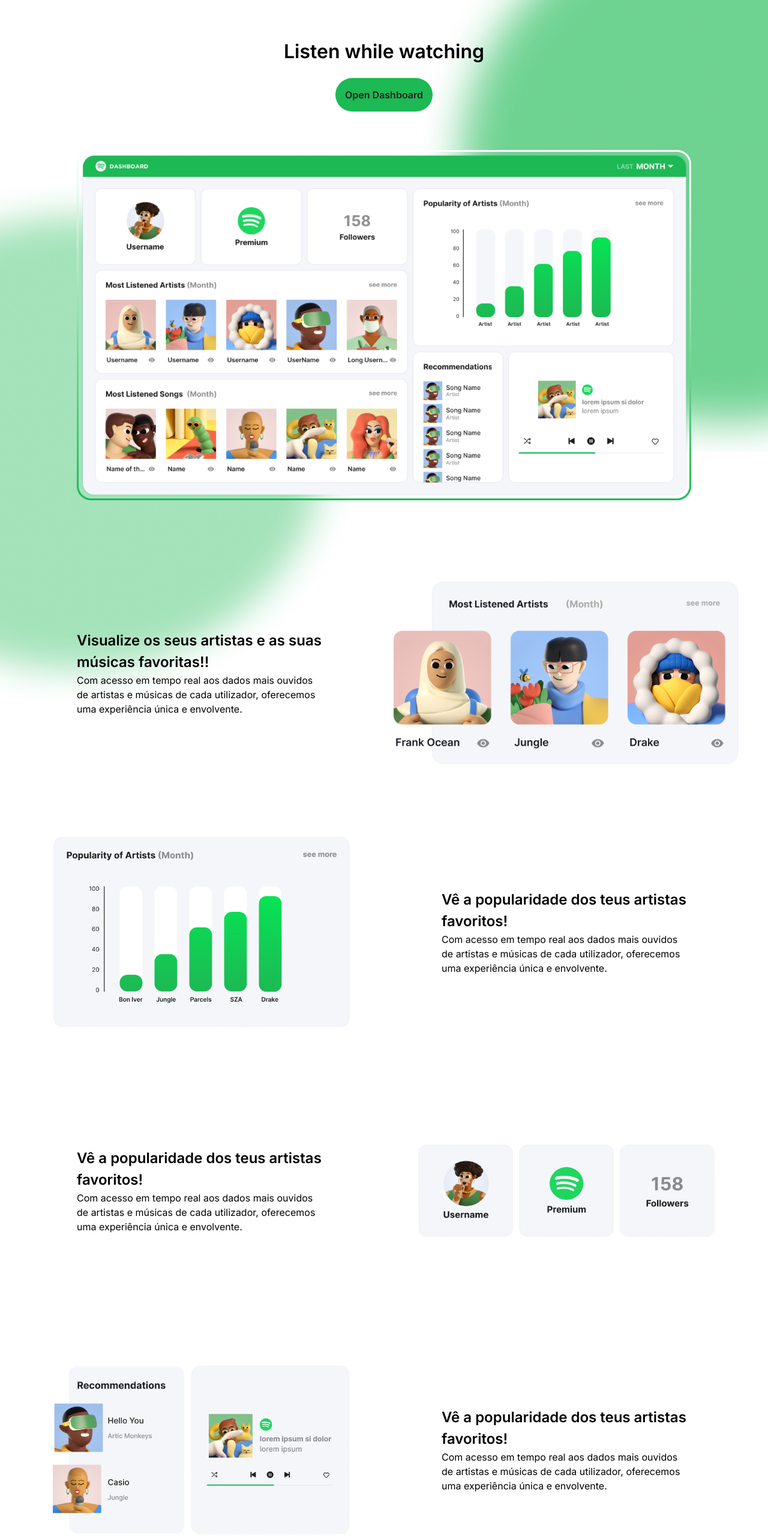
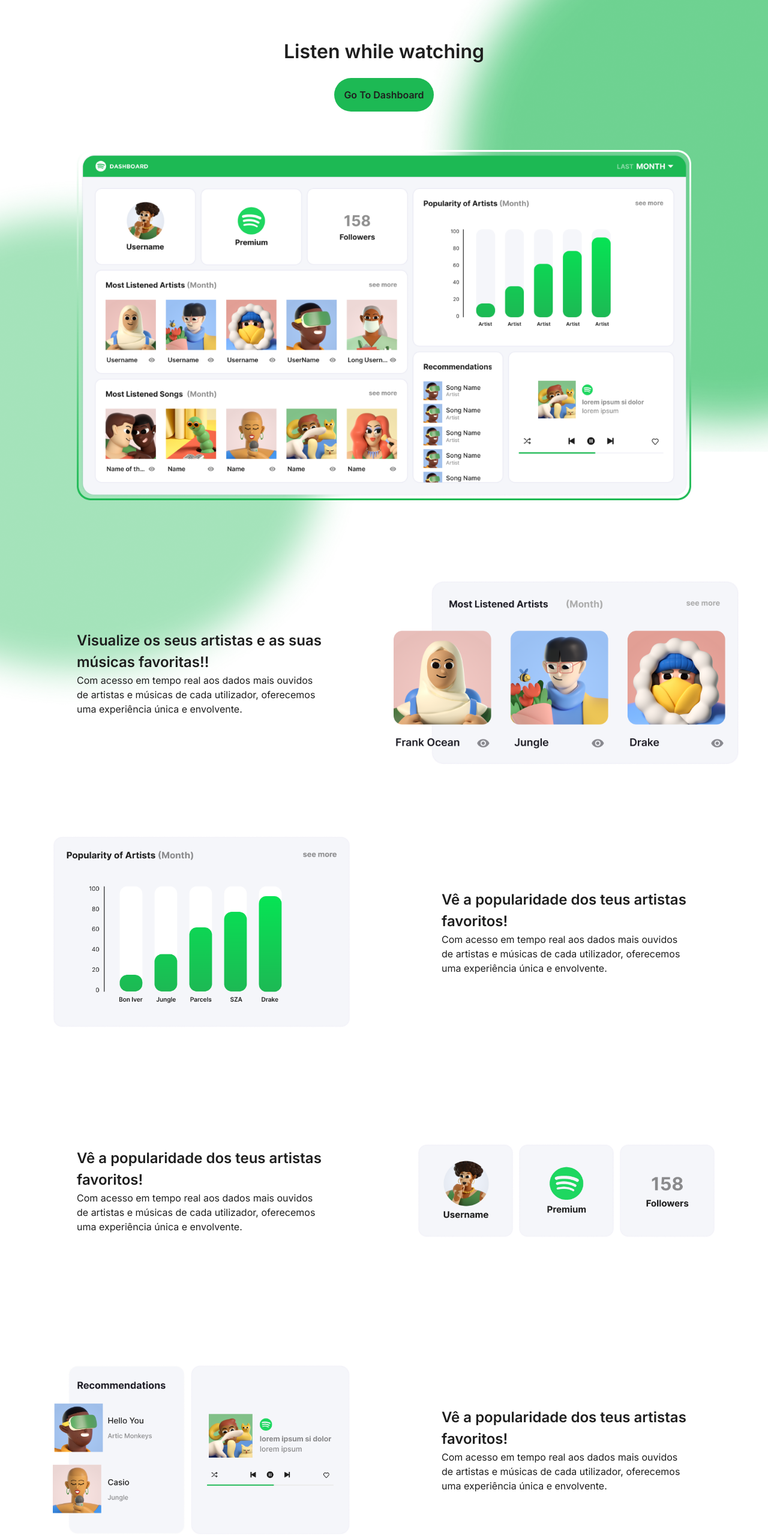
Before and after one commit to AndreRodrigues884/Spotify-Final, a Vue app: page /landpage in a window 1280 px wide. Shown: the part 82-2646 px from the top of the page at 60% size. Built offline with nearby package versions, Linux system fonts and the light colour scheme.

Commit message:
landingPage improvements & 1st API call with .env file

```diff
--- a/src/App.vue
+++ b/src/App.vue
@@ -5,10 +5,4 @@
   <router-view></router-view>
 </template>
 <style>
-html.dark {
-  color-scheme: dark;
-  background: #1F1D31;
-}
-
-
 </style>
--- a/src/assets/main.css
+++ b/src/assets/main.css
@@ -11,6 +11,7 @@
     --color-primary: 255 255 255;
     --color-secondary: 30 30 30;
     --color-bg: 245 246 250;
+    --color-bg-landing: 255 255 255;
     --shadow: 0px 0px 4px 0px rgba(97, 91, 172, 0.25);
     /*  */
     --borderRadius: 1.25rem;
@@ -30,6 +31,7 @@
       --color-primary: 29 28 37;
       --color-secondary: 243 243 243;
       --color-bg: 21 19 29;
+      --color-bg-landing: 31 29 49;
       --shadow: 0px 0px 4px 0px rgba(219, 219, 219, 0.25);
     }
   }
--- /dev/null
+++ b/src/stores/apiBody.js
@@ -0,0 +1 @@
+/* API Call will go here */
--- a/src/stores/counter.js
+++ /dev/null
@@ -1 +0,0 @@
-/* pinia will go here */
--- /dev/null
+++ b/src/views/API.vue
@@ -0,0 +1,37 @@
+<template>
+  <div v-for="apiData in apiBody" :key="apiData.id">
+    <h1 class="bg-c_accent">{{ apiData.title }}</h1>
+    <p>{{ apiData.body }}</p>
+  </div>
+</template>
+
+<script>
+export default {
+  data() {
+    return {
+      apiBody: [],
+    };
+  },
+  beforeMount() {
+    this.getPost().then((data) => {
+      this.apiBody = data;
+    });
+  },
+  methods: {
+    async getPost() {
+      const apiToken = import.meta.env.VUE_APP_API_TOKEN;
+
+      const response = await fetch(
+        "https://api.spotify.com/v1/tracks/11dFghVXANMlKmJXsNCbNl?market=ES",
+        {
+          headers: {
+            Authorization: `Bearer ${apiToken}`,
+          },
+        }
+      );
+      const data = await response.json();
+      return data;
+    },
+  },
+};
+</script>
--- a/src/views/LandPage.vue
+++ b/src/views/LandPage.vue
@@ -1,50 +1,98 @@
 <template>
-  <img class="absolute top-0 right-0 w-1/2 z-0" src="../assets/images/circle_1.png">
-  <img class="absolute top-96 left-0 w-1/2 z-0" src="../assets/images/circle_2.png">
+  <!-- BG Images -->
+  <img
+    class="absolute top-0 right-0 w-1/2 z-0"
+    src="../assets/images/circle_1.png"
+  />
+  <img
+    class="absolute top-96 left-0 w-1/2 z-0"
+    src="../assets/images/circle_2.png"
+  />
 
-  <main>
-    <header class="grid grid-cols-1 w-screen p-c_bodyP ">
+  <!-- Content -->
+
+  <main class="bg-c_bg_landing">
+    <header class="grid grid-cols-1 w-screen p-c_bodyP">
       <span class="flex flex-col col-span-2 w-full z-10">
-        <img @click="toggleDark()" class="w-10 h-10" :src="images[modeActive].imgLogo">
+        <img class="w-10 h-10" :src="images[modeActive].imgLogo" />
         <span class="gap-c_gap w-full flex flex-col items-center pt-16">
-          <p class="text-[24px] font-semibold | md:text-[32px]">Listen while watching </p>
-          <router-link to="/home"><button
-              class="text-[12px] font-semibold bg-c_accent p-4 rounded-full text-c_secondary | md:text-[16px]">Open
-              Dashboard</button></router-link>
+          <p
+            class="text-[24px] font-semibold text-c_secondary | md:text-[32px]"
+          >
+            Listen while watching
+          </p>
+          <router-link to="/home"
+            ><button
+              class="text-[12px] hover:scale-110 transition-transform font-semibold bg-c_accent p-4 rounded-full text-c_secondary | md:text-[16px]"
+            >
+              Go To Dashboard
+            </button></router-link
+          >
         </span>
         <span class="flex justify-center w-full">
-          <img class="pt-16 p-0 w-[80vw] | sm_p-8" :src="images[modeActive].imgDashboard">
+          <img
+            class="pt-16 p-0 w-[80vw] | sm_p-8"
+            :src="images[modeActive].imgDashboard"
+          />
         </span>
       </span>
     </header>
 
-    <div class="grid grid-cols-1 grid-rows-4 justify-items-start items-center p-12 gap-4 | sm:grid-cols-2 sm:gap-8">
+    <div
+      class="grid grid-cols-1 grid-rows-4 justify-items-start items-center p-12 gap-4 | sm:grid-cols-2 sm:gap-8"
+    >
       <span
-        class="text-[16px] font-semibold order-2 z-10 | sm:order-1 | lg:text-[24px] lg:p-20 | md:text-[18px] md:p-10">Visualize
-        os seus artistas e as suas
-        músicas
-        favoritas!!<div class="text-[16px] font-light">Com acesso em tempo real aos dados mais ouvidos de
-          artistas e músicas de cada utilizador, oferecemos uma experiência única e envolvente.</div></span>
-      <img class="order-1 z-10 | sm:order-2 | md:p-s10" :src="images[modeActive].img1">
-      <img class="order-3 z-10 | sm:order-3 | md:p-10" :src="images[modeActive].img2">
-      <span class="text-[16px] font-semibold order-4 z-10 | sm:order-4 | md:text-[18px] md:p-10 | lg:text-[24px] lg:p-20">Vê a
-        popularidade dos teus artistas
-        favoritos!<div class="text-[16px] font-light">Com acesso em tempo real aos dados mais ouvidos de
-          artistas e músicas de cada utilizador, oferecemos uma experiência única e envolvente.</div></span>
-      <span class="text-[16px] font-semibold order-6 z-10 | sm:order-5 | md:text-[18px] md:p-10 | lg:text-[24px] lg:p-20">Vê a
-        popularidade dos teus artistas
-        favoritos!<div class="text-[16px] font-light">Com acesso em tempo real aos dados mais ouvidos de
-          artistas e músicas de cada utilizador, oferecemos uma experiência única e envolvente.</div></span><!-- padding: 1rem 0rem 1rem 0rem; -->
-      <img class="order-5 z-10 | sm:order-6 | md:p-10" :src="images[modeActive].img3">
-      <img class="order-7 z-10 | sm:order-7 | md:p-10" :src="images[modeActive].img4">
-      <span class="text-[16px] font-semibold order-8 z-10 | sm:order-8 | md:text-[18px] md:p-10 | lg:text-[24px] lg:p-20">Vê a
-        popularidade dos teus artistas
-        favoritos!<div class="text-[16px] font-light">Com acesso em tempo real aos dados mais ouvidos de
-          artistas e músicas de cada utilizador, oferecemos uma experiência única e envolvente.</div></span>
+        class="text-[16px] font-semibold text-c_secondary order-2 z-10 | sm:order-1 | lg:text-[24px] lg:p-20 | md:text-[18px] md:p-10"
+        >Visualize os seus artistas e as suas músicas favoritas!!
+        <div class="text-[16px] font-light">
+          Com acesso em tempo real aos dados mais ouvidos de artistas e músicas
+          de cada utilizador, oferecemos uma experiência única e envolvente.
+        </div></span
+      >
+      <img
+        class="order-1 z-10 | sm:order-2 | md:p-s10"
+        :src="images[modeActive].img1"
+      />
+      <img
+        class="order-3 z-10 | sm:order-3 | md:p-10"
+        :src="images[modeActive].img2"
+      />
+      <span
+        class="text-[16px] font-semibold text-c_secondary order-4 z-10 | sm:order-4 | md:text-[18px] md:p-10 | lg:text-[24px] lg:p-20"
+        >Vê a popularidade dos teus artistas favoritos!
+        <div class="text-[16px] font-light">
+          Com acesso em tempo real aos dados mais ouvidos de artistas e músicas
+          de cada utilizador, oferecemos uma experiência única e envolvente.
+        </div></span
+      >
+      <span
+        class="text-[16px] font-semibold text-c_secondary order-6 z-10 | sm:order-5 | md:text-[18px] md:p-10 | lg:text-[24px] lg:p-20"
+        >Vê a popularidade dos teus artistas favoritos!
+        <div class="text-[16px] font-light">
+          Com acesso em tempo real aos dados mais ouvidos de artistas e músicas
+          de cada utilizador, oferecemos uma experiência única e envolvente.
+        </div></span
+      ><!-- padding: 1rem 0rem 1rem 0rem; -->
+      <img
+        class="order-5 z-10 | sm:order-6 | md:p-10"
+        :src="images[modeActive].img3"
+      />
+      <img
+        class="order-7 z-10 | sm:order-7 | md:p-10"
+        :src="images[modeActive].img4"
+      />
+      <span
+        class="text-[16px] font-semibold text-c_secondary order-8 z-10 | sm:order-8 | md:text-[18px] md:p-10 | lg:text-[24px] lg:p-20"
+        >Vê a popularidade dos teus artistas favoritos!
+        <div class="text-[16px] font-light">
+          Com acesso em tempo real aos dados mais ouvidos de artistas e músicas
+          de cada utilizador, oferecemos uma experiência única e envolvente.
+        </div></span
+      >
     </div>
 
-    <footer class="flex items-center justify-center p-4 h-32">
-      github
+    <footer class="flex items-center justify-center p-4 h-32 text-c_secondary">
+      <a target="_blank" href="https://github.com/">github</a>
     </footer>
   </main>
 </template>
@@ -53,40 +101,28 @@
 export default {
   data() {
     return {
-      modeActive: 'light',
+      modeActive: "light",
       images: {
         light: {
-          imgLogo: '/src/assets/images/logo_light.png',
-          imgDashboard: '/src/assets/images/img_dashboard_mobile.png',
-          img1: '/src/assets/images/img1.png',
-          img2: '/src/assets/images/img2.png',
-          img3: '/src/assets/images/img3.png',
-          img4: '/src/assets/images/img4.png',
-
+          imgLogo: "/src/assets/images/logo_light.png",
+          imgDashboard: "/src/assets/images/img_dashboard_mobile.png",
+          img1: "/src/assets/images/img1.png",
+          img2: "/src/assets/images/img2.png",
+          img3: "/src/assets/images/img3.png",
+          img4: "/src/assets/images/img4.png",
         },
         dark: {
-          imgLogo: '/src/assets/images/logo_dark.png',
-          imgDashboard: 'src/assets/images/img_dashboard_dark.png',
-          img1: '/src/assets/images/img1_dark.png',
-          img2: '/src/assets/images/img2_dark.png',
-          img3: '/src/assets/images/img3_dark.png',
-          img4: '/src/assets/images/img4_dark.png',
-        }
-
-      }
+          imgLogo: "/src/assets/images/logo_light.png",
+          imgDashboard: "src/assets/images/img_dashboard_dark.png",
+          img1: "/src/assets/images/img1_dark.png",
+          img2: "/src/assets/images/img2_dark.png",
+          img3: "/src/assets/images/img3_dark.png",
+          img4: "/src/assets/images/img4_dark.png",
+        },
+      },
     };
   },
-  methods: {
-    toggleDark() {
-      if (this.modeActive == 'dark') {
-        this.modeActive = 'light';
-      } else {
-        this.modeActive = 'dark';
-      }
-      document.documentElement.classList.toggle('dark', this.darkMode);
-    }
-  },
-}
+};
 </script>
 
 <style></style>
--- a/tailwind.config.js
+++ b/tailwind.config.js
@@ -1,6 +1,6 @@
 /** @type {import('tailwindcss').Config} */
 module.exports = {
-  darkMode: 'class',
+  darkMode: "class",
   content: ["./index.html", "./src/**/*.{vue,js,ts,jsx,tsx}"],
   theme: {
     colors: {
@@ -8,6 +8,7 @@ module.exports = {
       c_primary: "rgb(var(--color-primary) / <alpha-value>)",
       c_secondary: "rgb(var(--color-secondary) / <alpha-value>)",
       c_bg: "rgb(var(--color-bg) / <alpha-value>)",
+      c_bg_landing: "rgb(var(--color-bg-landing) / <alpha-value>)",
     },
     fontFamily: {
       sans: ["Inter", "sans-serif"],
```
Also changed, not shown: src/router/index.js (+7 -1 lines), src/components/Fetch.vue (added).
